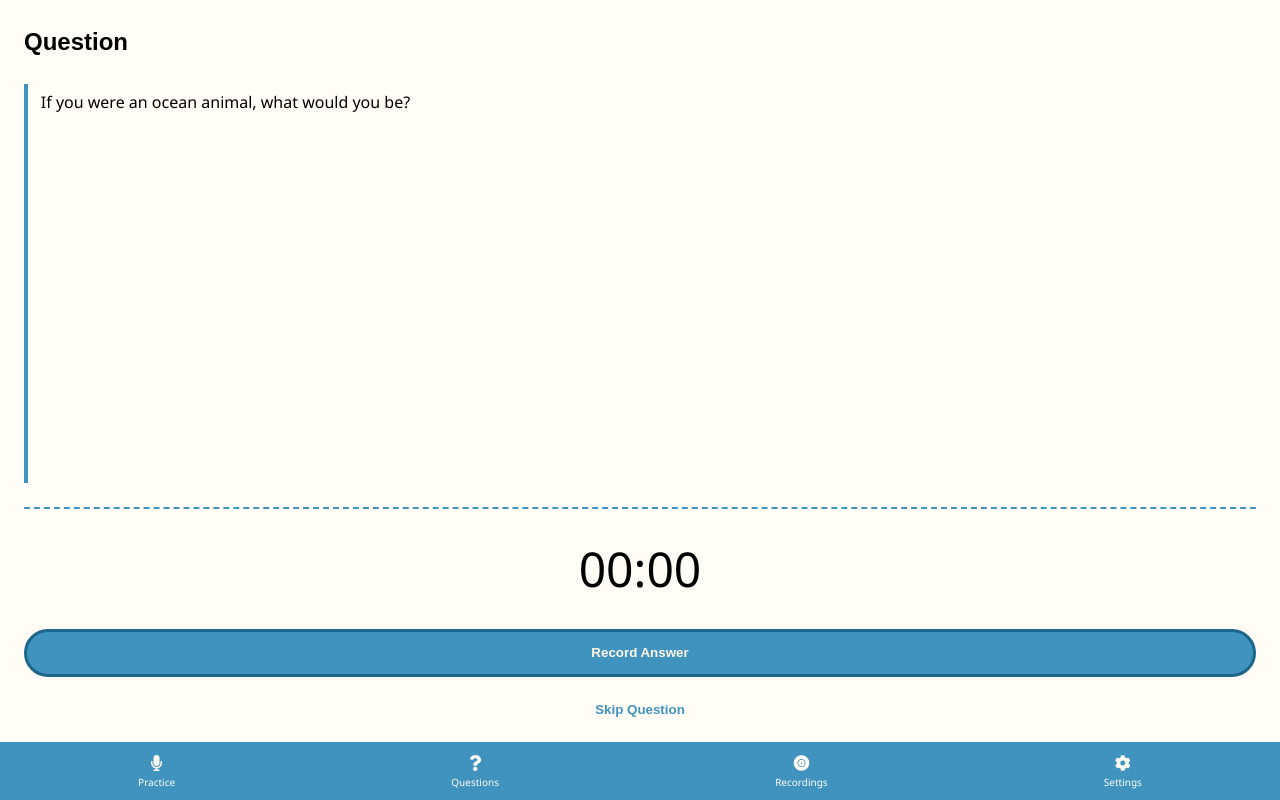
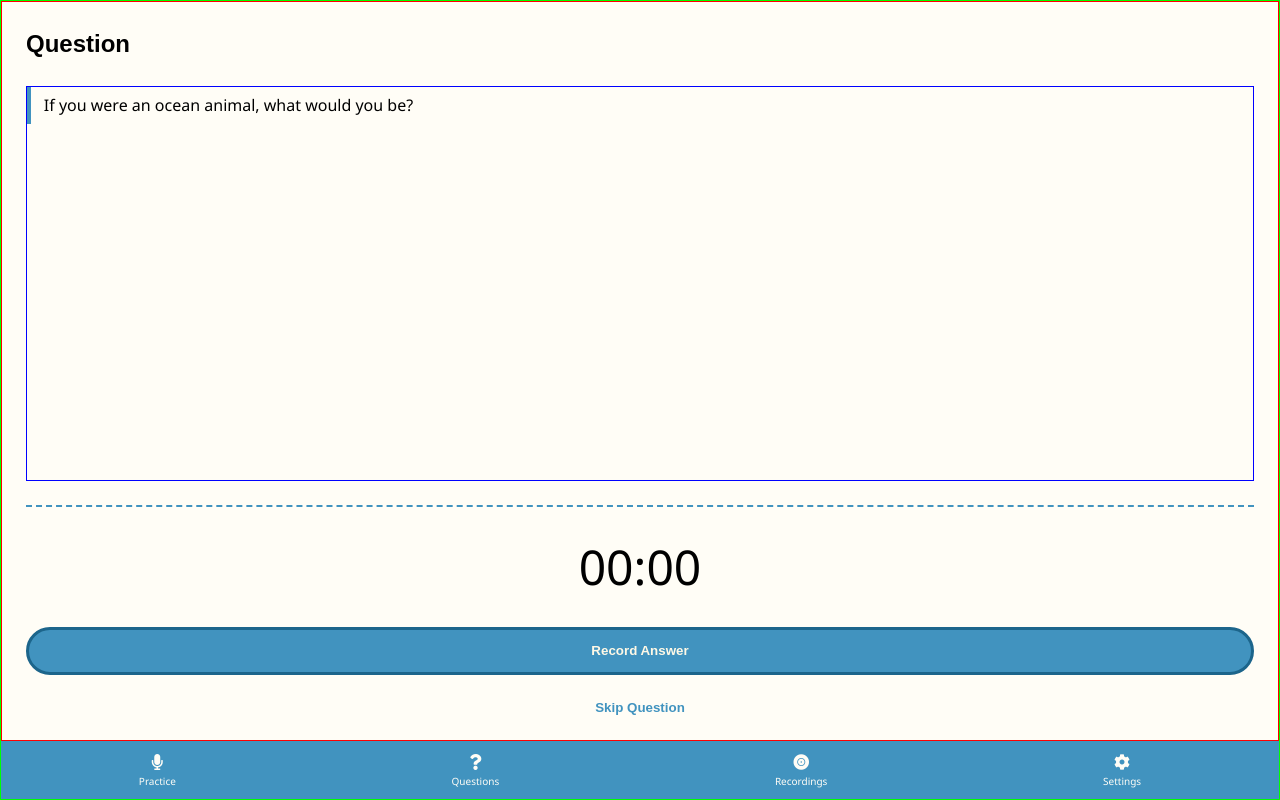
Before and after one commit to nwhacks-2022/frontend, a React (Create React App) app: page / in a window 1280 px wide. Built offline with nearby package versions, Linux system fonts and the light colour scheme; a web font is replaced by a local one.

Commit message:
fixed overflow

```diff
--- a/src/App.js
+++ b/src/App.js
@@ -14,7 +14,9 @@ const App = () => {
 
   return (
     <div className={styles["wrapper"]}>
-      <div style={{ flexGrow: 1 }}>{renderPage()}</div>
+      <div style={{ flexGrow: 1, border: "1px solid #ff0000" }}>
+        {renderPage()}
+      </div>
       <Menu setPage={setPage} />
     </div>
   );
--- a/src/App.module.css
+++ b/src/App.module.css
@@ -2,5 +2,6 @@
   display: flex;
   flex-direction: column;
   height: 100vh;
+  border: 1px solid #00ff00;
   background-color: #fffdf6;
 }
--- a/src/RecordPage.js
+++ b/src/RecordPage.js
@@ -6,7 +6,9 @@ const RecordPage = (props) => {
     <div className={pageStyles["wrapper"]}>
       <h2>Question</h2>
       <div className={styles["question-wrapper"]}>
-        If you were an ocean animal, what would you be?
+        <div>
+          <div>If you were an ocean animal, what would you be?</div>
+        </div>
       </div>
       <div class="hr" />
       <div className={styles["time-elapsed"]}>00:00</div>
--- a/src/RecordPage.module.css
+++ b/src/RecordPage.module.css
@@ -1,5 +1,17 @@
 .question-wrapper {
   flex-grow: 1;
+  display: flex;
+  flex-direction: column;
+  border: 1px solid #0000ff;
+}
+
+.question-wrapper > div {
+  flex-grow: 1;
+  overflow: auto;
+  height: 0; /* dunno why this works */
+}
+
+.question-wrapper > div > div {
   border-left: 4px solid #4193bf;
   padding: 0.4em 0.8em;
 }
--- a/src/index.css
+++ b/src/index.css
@@ -17,7 +17,6 @@ h6 {
 
 * {
   box-sizing: border-box;
-  user-select: none;
 }
 
 .hr {
```
